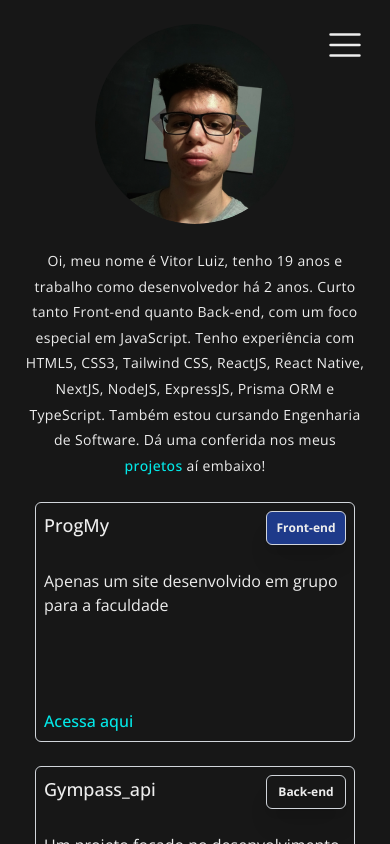
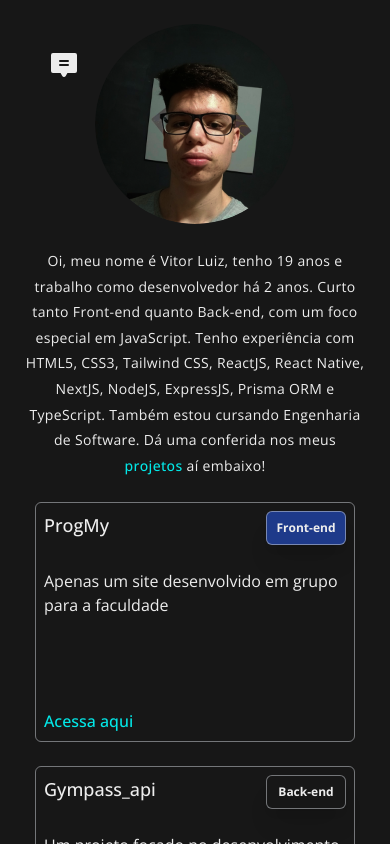
Before and after one commit to VitorCruz78/about_me, a Next.js app: page / in a window 390 px wide. Shown: the top 844 px of the page. Built offline with nearby package versions, Linux system fonts and the light colour scheme.

Commit message:
feat: menu mobile

```diff
--- a/src/app/page.tsx
+++ b/src/app/page.tsx
@@ -1,10 +1,10 @@
 'use client';
 
 import Image from "next/image";
-import Me from "../assets/image_profile.png"
+import Me from "../assets/image_profile.png";
 import Link from "next/link";
 import { useState } from "react";
-import { List, X } from "@phosphor-icons/react";
+import { ChatCenteredText, X } from "@phosphor-icons/react";
 
 interface IProjects {
   title: string
@@ -22,27 +22,36 @@ export default function Home() {
     { title: "MiniBlog", description: "Um miniblog feito em ReactJS e firebase", link: "https://github.com/VitorCruz78/MiniBlog", tag: ["F", "B"] },
     { title: "Hello World", description: "Esse dispensa comentários. (Foi só para completar 6 caixinhas e deixar o layout bacana)", link: "https://github.com/VitorCruz78/Ola-Mundo", tag: [] },
   ]
-  const [showMenu, setShowMenu] = useState<boolean>(false)
+  const [showContact, setShowContact] = useState<boolean>(false)
 
   return (
-    <div className="min-h-screen flex flex-col items-center justify-start lg:justify-center">
+    <div className="min-h-screen flex flex-col items-center justify-start lg:justify-center relative">
       <aside
         className={`
-          overflow-hidden transition-all ease-in-out duration-100 z-50 bg-defaultColor
-          fixed right-0 top-0 ${showMenu ? 'w-[50vw] xl:w-[32rem] border-l border-r-defaultBorderColor px-6 py-12' : 'w-0'} h-screen shadow-xl
-          flex flex-col items-start justify-start gap-6
+          transition-all ease-in-out duration-300 overflow-hidden ${!showContact ? 'h-0' : 'h-28'}
+          fixed inset-0 w-full bg-defaultColor shadow-xl z-50 flex flex-col items-center justify-center sm:hidden
         `}
       >
-        <X size={42} className="text-defaultTextColor cursor-pointer hover:opacity-50 transition-all ease-in-out duration-300" onClick={() => setShowMenu(false)} />
-        <Link href={'https://www.linkedin.com/in/vitor-luiz-b65b87233/'} target="_blank" className="text-xl text-[#0E76A8] font-medium hover:opacity-90">Linkedin</Link>
-        <Link
-          href={'https://www.instagram.com/vitor.tnh/'}
-          target="_blank"
-          className="text-xl font-medium hover:opacity-90 text-transparent bg-clip-text bg-gradient-to-r from-[#DD2A7B] to-[#8134AF]">
-          Instagram
-        </Link>
-        <Link href={'https://wa.me/47992394425'} target="_blank" className="text-xl text-[#25D366] font-medium hover:opacity-90">Whatsapp</Link>
+        <div className="w-full h-full flex flex-col items-end justify-evenly">
+          <X
+           size={24}
+           className="text-defaultTextColor mr-4"
+           onClick={() => setShowContact(false)}
+          />
+          <div className="w-full flex flex-row flex-wrap items-center justify-center gap-6">
+            <Link href={'https://www.linkedin.com/in/vitor-luiz-b65b87233/'} target="_blank" className="text-base text-[#0E76A8] font-medium hover:opacity-90">Linkedin</Link>
+            <Link
+              href={'https://www.instagram.com/vitor.tnh/'}
+              target="_blank"
+              className="text-base font-medium hover:opacity-90 text-transparent bg-clip-text bg-gradient-to-r from-[#DD2A7B] to-[#8134AF]">
+              Instagram
+            </Link>
+            <Link href={'https://wa.me/47992394425'} target="_blank" className="text-base text-[#25D366] font-medium hover:opacity-90">Whatsapp</Link>
+            <Link href={'https://github.com/VitorCruz78'} target="_blank" className="text-base text-[#F0F6FC] font-medium hover:opacity-90">GitHub</Link>
+          </div>
+        </div>
       </aside>
+
       <div className="w-screen h-auto p-6">
         <main className="flex flex-col items-center justify-center gap-6">
           <div className="w-full md:max-w-[32rem] lg:max-w-[48rem] flex flex-row items-start justify-center relative">
@@ -54,9 +63,6 @@ export default function Home() {
               quality={100}
               className="rounded-full"
             />
-            <p className="absolute top-0 right-0 cursor-pointer hover:opacity-50 transition-all ease-in-out duration-300">
-              {!showMenu && <List size={42} className="text-defaultTextColor" onClick={() => setShowMenu(true)} />}
-            </p>
           </div>
           <h1 className="text-sm text-defaultTextColor w-full md:w-[32rem] lg:w-[38rem] text-center leading-[1.6rem] tracking-wide">
             Oi, meu nome é Vitor Luiz, tenho 19 anos e trabalho como desenvolvedor há 2 anos. Curto tanto Front-end quanto Back-end, com um foco especial em JavaScript. Tenho experiência com HTML5, CSS3, Tailwind CSS, ReactJS, React Native, NextJS, NodeJS, ExpressJS, Prisma ORM e TypeScript.
@@ -68,7 +74,7 @@ export default function Home() {
                 <div
                   key={projects.title}
                   className="
-                    w-80 md:w-60 h-60 border border-defaultBorderColor p-2 rounded-md flex flex-col items-start justify-start gap-6 relative
+                    w-80 md:w-60 h-60 border border-defaultBorderColor/50 p-2 rounded-md flex flex-col items-start justify-start gap-6 relative
                     transition-all ease-in-out duration-300 hover:opacity-90
                   "
                 >
@@ -79,14 +85,14 @@ export default function Home() {
                         <div className="flex flex-row items-center gap-2">
                           {
                             projects.tag.map(tags => (
-                              <div key={tags} className={`w-10 p-2 rounded-md shadow-xl border border-defaultBorderColor ${tags === "F" ? "bg-defaultBlueColor" : "bg-defaultColor"}`}>
+                              <div key={tags} className={`w-10 p-2 rounded-md shadow-xl border border-defaultBorderColor/50 ${tags === "F" ? "bg-defaultBlueColor" : "bg-defaultColor"}`}>
                                 <p className="text-center text-xs text-defaultTextColor font-bold">{tags}</p>
                               </div>
                             ))
                           }
                         </div>
                         :
-                        <div className={`w-20 p-2 rounded-md shadow-xl border border-defaultBorderColor ${projects.tag === "Front-end" ? "bg-defaultBlueColor" : "bg-defaultColor"}`}>
+                        <div className={`w-20 p-2 rounded-md shadow-xl border border-defaultBorderColor/50 ${projects.tag === "Front-end" ? "bg-defaultBlueColor" : "bg-defaultColor"}`}>
                           <p className="text-center text-xs text-defaultTextColor font-bold">{projects.tag}</p>
                         </div>
                     }
@@ -99,6 +105,27 @@ export default function Home() {
           </div>
         </main>
       </div>
+      <div className="absolute left-12 top-12">
+        <div className="hidden sm:flex sm:flex-col lg:flex lg:flex-row items-center gap-6">
+          <Link href={'https://www.linkedin.com/in/vitor-luiz-b65b87233/'} target="_blank" className="text-xl text-[#0E76A8] font-medium hover:opacity-90">Linkedin</Link>
+          <Link
+            href={'https://www.instagram.com/vitor.tnh/'}
+            target="_blank"
+            className="text-xl font-medium hover:opacity-90 text-transparent bg-clip-text bg-gradient-to-r from-[#DD2A7B] to-[#8134AF]">
+            Instagram
+          </Link>
+          <Link href={'https://wa.me/47992394425'} target="_blank" className="text-xl text-[#25D366] font-medium hover:opacity-90">Whatsapp</Link>
+          <Link href={'https://github.com/VitorCruz78'} target="_blank" className="text-xl text-[#F0F6FC] font-medium hover:opacity-90">GitHub</Link>
+        </div>
+        <div className="block sm:hidden">
+          <ChatCenteredText
+            weight="fill"
+            size={32}
+            className="text-defaultTextColor"
+            onClick={() => setShowContact(true)}
+          />
+        </div>
+      </div>
     </div>
   );
 }
```
